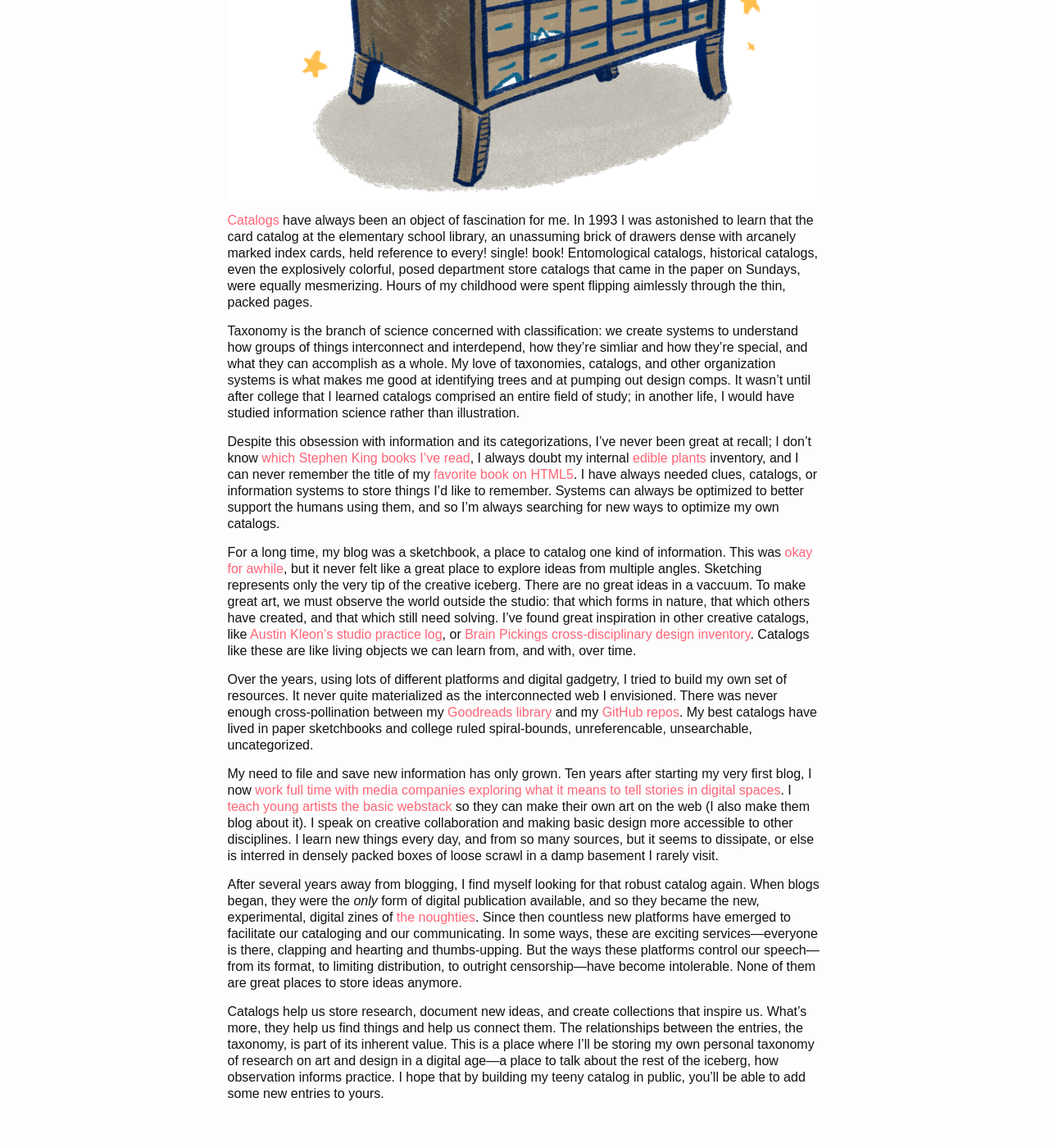
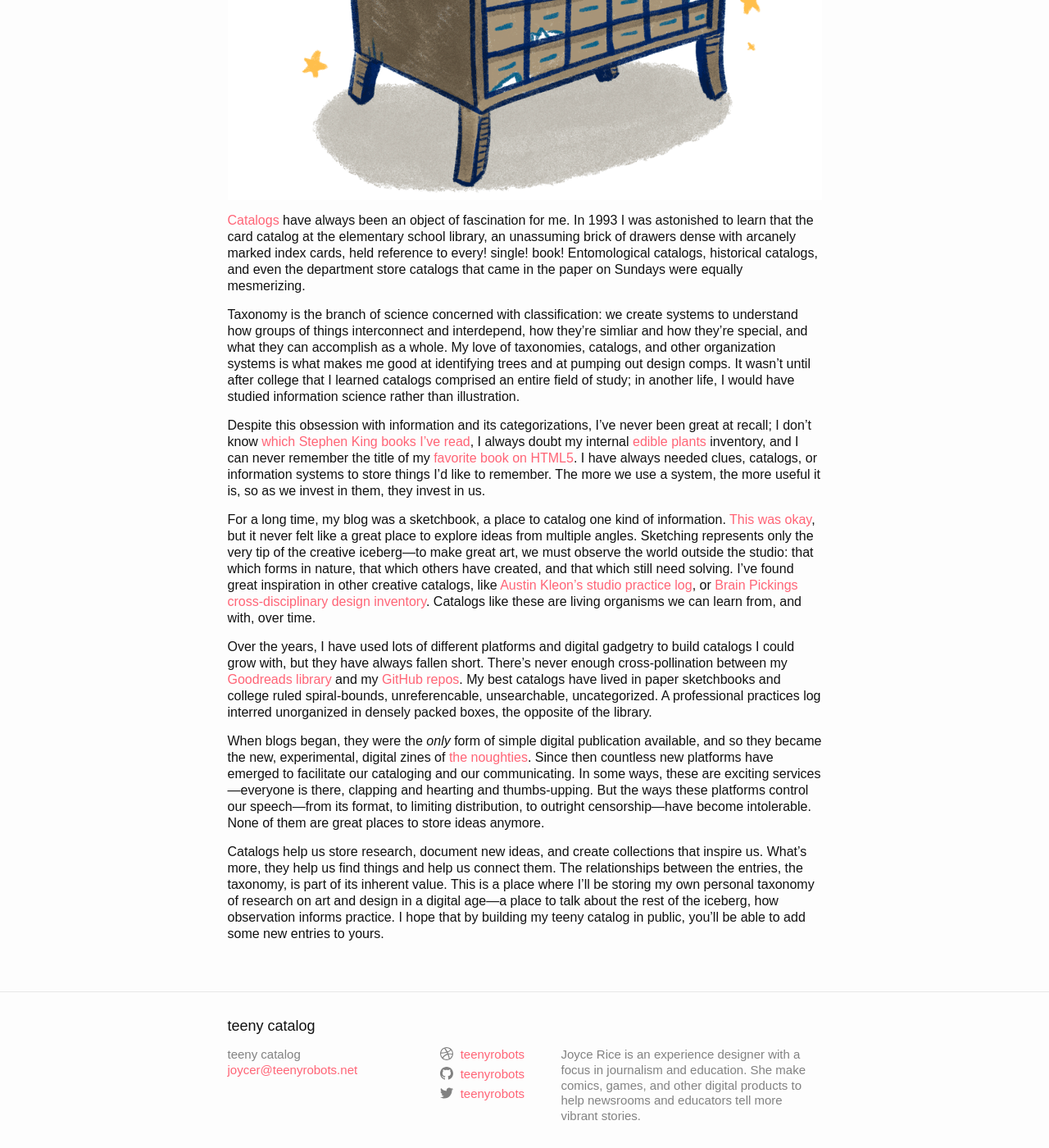
Before and after one commit to teenyrobots/teenyrobots.github.io2, a Jekyll site: the page built from _posts/2018-09-19-hello-world.md, in a window 1280 px wide and 1400 px high, scrolled down 702 px. Shown: the whole window at 82% size. Built offline with Jekyll 4.4.1, drawn with Linux system fonts in a browser that asks for light colours.

Commit message:
last edits to first entry

```diff
--- a/_posts/2018-09-19-hello-world.md
+++ b/_posts/2018-09-19-hello-world.md
@@ -7,18 +7,16 @@
 
 ![catalog](/assets/postImages/0921-catalog2.gif)
 
-[Catalogs](https://en.wikipedia.org/wiki/Catalog){:target="_blank"} have always been an object of fascination for me. In 1993 I was astonished to learn that the card catalog at the elementary school library, an unassuming brick of drawers dense with arcanely marked index cards, held reference to every! single! book! Entomological catalogs, historical catalogs, even the explosively colorful, posed department store catalogs that came in the paper on Sundays, were equally mesmerizing. Hours of my childhood were spent flipping aimlessly through the thin, packed pages.
+[Catalogs](https://en.wikipedia.org/wiki/Catalog){:target="_blank"} have always been an object of fascination for me. In 1993 I was astonished to learn that the card catalog at the elementary school library, an unassuming brick of drawers dense with arcanely marked index cards, held reference to every! single! book! Entomological catalogs, historical catalogs, and even the department store catalogs that came in the paper on Sundays were equally mesmerizing.
 
 Taxonomy is the branch of science concerned with classification: we create systems to understand how groups of things interconnect and interdepend, how they're simliar and how they're special, and what they can accomplish as a whole. My love of taxonomies, catalogs, and other organization systems is what makes me good at identifying trees and at pumping out design comps. It wasn't until after college that I learned catalogs comprised an entire field of study; in another life, I would have studied information science rather than illustration.
 
-Despite this obsession with information and its categorizations, I've never been great at recall; I don't know [which Stephen King books I've read](https://www.goodreads.com/review/list/1398297-joycer?utf8=%E2%9C%93&search%5Bquery%5D=stephen+king){:target="_blank"}, I always doubt my internal [edible plants](https://www.google.com/search?q=chicken+of+the+woods&source=lnms&tbm=isch&sa=X&ved=0ahUKEwiigK2AjcjdAhW7HjQIHQcfC9YQ_AUIDigB&biw=1680&bih=948){:target="_blank"} inventory, and I can never remember the title of my [favorite book on HTML5](https://books.google.com/books/about/HTML5.html?id=uuGbAgAAQBAJ&source=kp_book_description){:target="_blank"}. I have always needed clues, catalogs, or information systems to store things I'd like to remember. Systems can always be optimized to better support the humans using them, and so I'm always searching for new ways to optimize my own catalogs.
+Despite this obsession with information and its categorizations, I've never been great at recall; I don't know [which Stephen King books I've read](https://www.goodreads.com/review/list/1398297-joycer?utf8=%E2%9C%93&search%5Bquery%5D=stephen+king){:target="_blank"}, I always doubt my internal [edible plants](https://www.google.com/search?q=chicken+of+the+woods&source=lnms&tbm=isch&sa=X&ved=0ahUKEwiigK2AjcjdAhW7HjQIHQcfC9YQ_AUIDigB&biw=1680&bih=948){:target="_blank"} inventory, and I can never remember the title of my [favorite book on HTML5](https://books.google.com/books/about/HTML5.html?id=uuGbAgAAQBAJ&source=kp_book_description){:target="_blank"}. I have always needed clues, catalogs, or information systems to store things I'd like to remember. The more we use a system, the more useful it is, so as we invest in them, they invest in us.
 
-For a long time, my blog was a sketchbook, a place to catalog one kind of information. This was [okay for awhile](http://teenyrobots.tumblr.com){:target="_blank"}, but it never felt like a great place to explore ideas from multiple angles. Sketching represents only the very tip of the creative iceberg. There are no great ideas in a vaccuum. To make great art, we must observe the world outside the studio: that which forms in nature, that which others have created, and that which still need solving. I've found great inspiration in other creative catalogs, like [Austin Kleon's studio practice log](https://austinkleon.com/){:target="_blank"}, or [Brain Pickings cross-disciplinary design inventory](https://www.brainpickings.org/){:target="_blank"}. Catalogs like these are like living objects we can learn from, and with, over time.
+For a long time, my blog was a sketchbook, a place to catalog one kind of information. [This was okay](http://teenyrobots.tumblr.com){:target="_blank"}, but it never felt like a great place to explore ideas from multiple angles. Sketching represents only the very tip of the creative iceberg—to make great art, we must observe the world outside the studio: that which forms in nature, that which others have created, and that which still need solving. I've found great inspiration in other creative catalogs, like [Austin Kleon's studio practice log](https://austinkleon.com/){:target="_blank"}, or [Brain Pickings cross-disciplinary design inventory](https://www.brainpickings.org/){:target="_blank"}. Catalogs like these are living organisms we can learn from, and with, over time.
 
-Over the years, using lots of different platforms and digital gadgetry, I tried to build my own set of resources. It never quite materialized as the interconnected web I envisioned. There was never enough cross-pollination between my [Goodreads library](https://www.goodreads.com/user/show/1398297-joycer){:target="_blank"} and my [GitHub repos](https://github.com/teenyrobots){:target="_blank"}. My best catalogs have lived in paper sketchbooks and college ruled spiral-bounds, unreferencable, unsearchable, uncategorized.
+Over the years, I have used lots of different platforms and digital gadgetry to build catalogs I could grow with, but they have always fallen short. There's never enough cross-pollination between my [Goodreads library](https://www.goodreads.com/user/show/1398297-joycer){:target="_blank"} and my [GitHub repos](https://github.com/teenyrobots){:target="_blank"}. My best catalogs have lived in paper sketchbooks and college ruled spiral-bounds, unreferencable, unsearchable, uncategorized. A professional practices log interred unorganized in densely packed boxes, the opposite of the library.
 
-My need to file and save new information has only grown. Ten years after starting my very first blog, I now [work full time with media companies exploring what it means to tell stories in digital spaces](http://teenyrobots.net/work.html). I [teach young artists the basic webstack](https://www.cca.edu/academics/faculty/jrice2){:target="_blank"} so they can make their own art on the web (I also make them blog about it). I speak on creative collaboration and making basic design more accessible to other disciplines. I learn new things every day, and from so many sources, but it seems to dissipate, or else is interred in densely packed boxes of loose scrawl in a damp basement I rarely visit.
-
-After several years away from blogging, I find myself looking for that robust catalog again. When blogs began, they were the *only* form of digital publication available, and so they became the new, experimental, digital zines of [the noughties](https://en.wiktionary.org/wiki/noughties){:target="_blank"}. Since then countless new platforms have emerged to facilitate our cataloging and our communicating. In some ways, these are exciting services—everyone is there, clapping and hearting and thumbs-upping. But the ways these platforms control our speech—from its format, to limiting distribution, to outright censorship—have become intolerable. None of them are great places to store ideas anymore.
+When blogs began, they were the *only* form of simple digital publication available, and so they became the new, experimental, digital zines of [the noughties](https://en.wiktionary.org/wiki/noughties){:target="_blank"}. Since then countless new platforms have emerged to facilitate our cataloging and our communicating. In some ways, these are exciting services—everyone is there, clapping and hearting and thumbs-upping. But the ways these platforms control our speech—from its format, to limiting distribution, to outright censorship—have become intolerable. None of them are great places to store ideas anymore.
 
 Catalogs help us store research, document new ideas, and create collections that inspire us. What's more, they help us find things and help us connect them. The relationships between the entries, the taxonomy, is part of its inherent value. This is a place where I'll be storing my own personal taxonomy of research on art and design in a digital age—a place to talk about the rest of the iceberg, how observation informs practice. I hope that by building my teeny catalog in public, you'll be able to add some new entries to yours.
```
